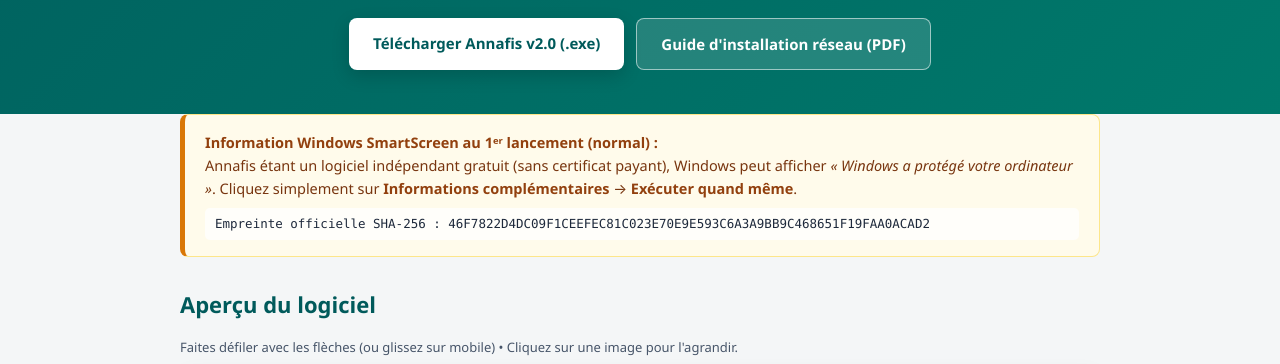
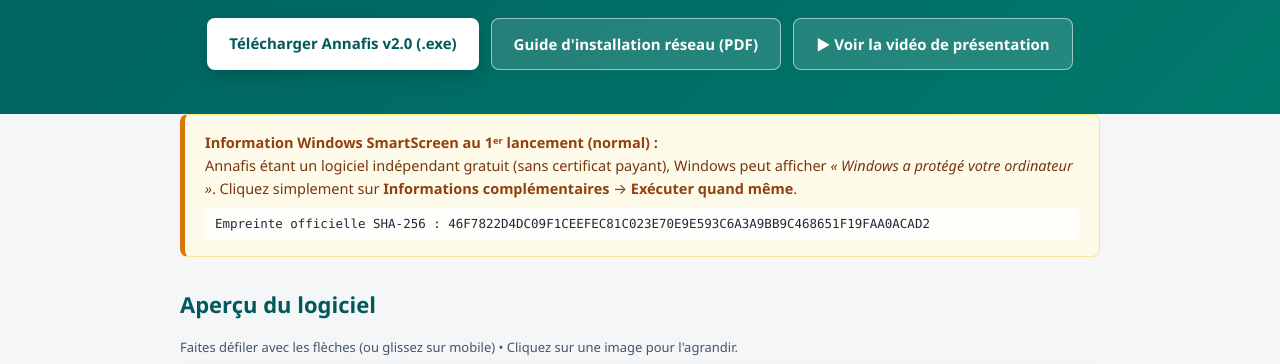
Before and after one commit to dahmen1954/Annafis, a plain HTML site: page index.html in a window 1280 px wide. Shown: the part 691-1055 px from the top of the page. Drawn offline with Linux system fonts and the light colour scheme.

Commit message:
Add files via upload

```diff
--- a/index.html
+++ b/index.html
@@ -87,7 +87,7 @@
       text-decoration: none;
       font-weight: 700;
       font-size: 15px;
-      padding: 13px 24px;
+      padding: 13px 22px;
       border-radius: 8px;
       transition: transform 0.15s ease, opacity 0.15s ease;
     }
@@ -353,6 +353,9 @@
         <a class="btn btn-secondary" href="https://github.com/dahmen1954/Annafis/releases/latest/download/How_To_Install.pdf">
           Guide d'installation réseau (PDF)
         </a>
+        <a class="btn btn-secondary" href="https://youtu.be/g9pQ6ZTGncc" target="_blank" rel="noopener">
+          ▶ Voir la vidéo de présentation
+        </a>
       </div>
     </div>
   </header>
```
